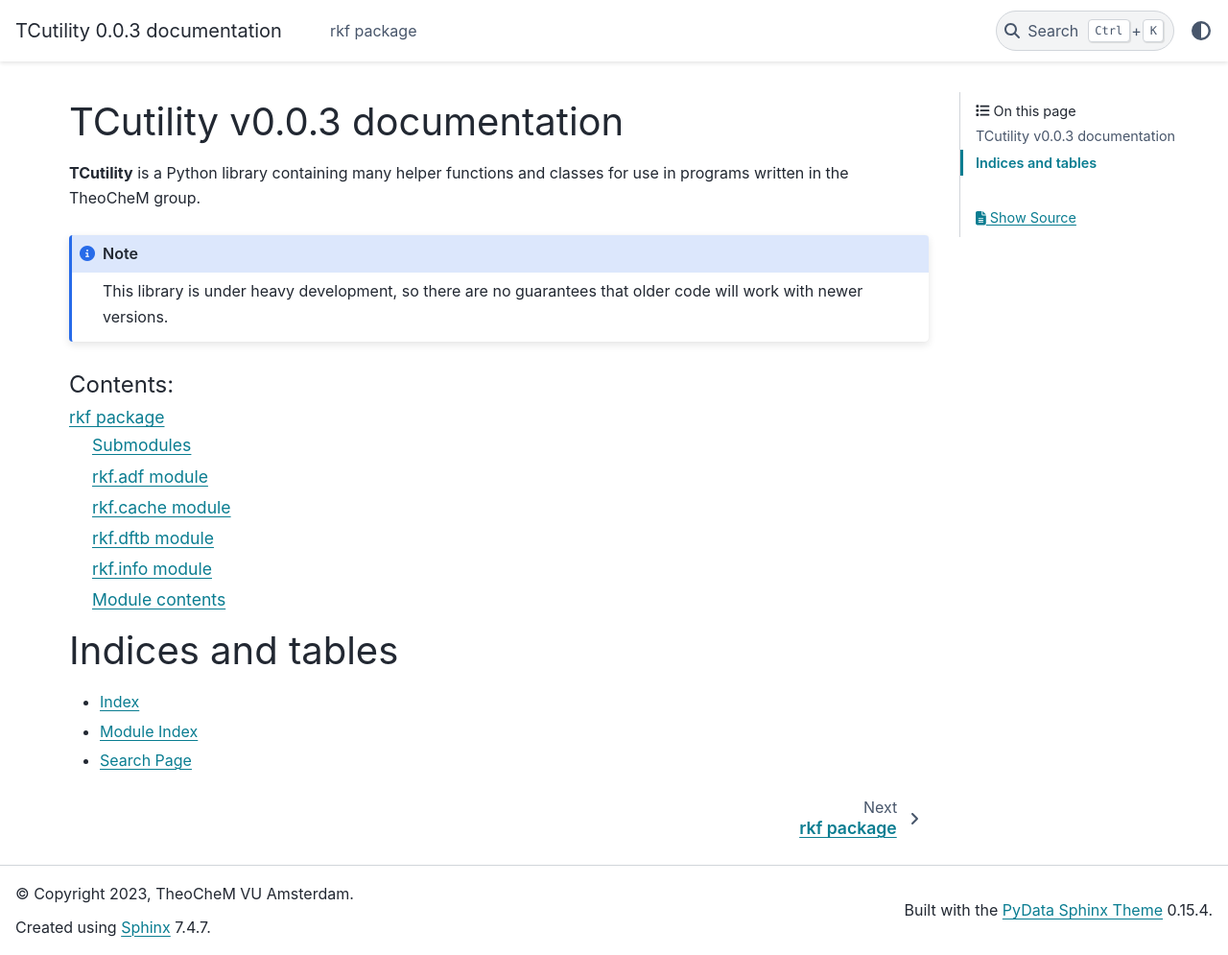
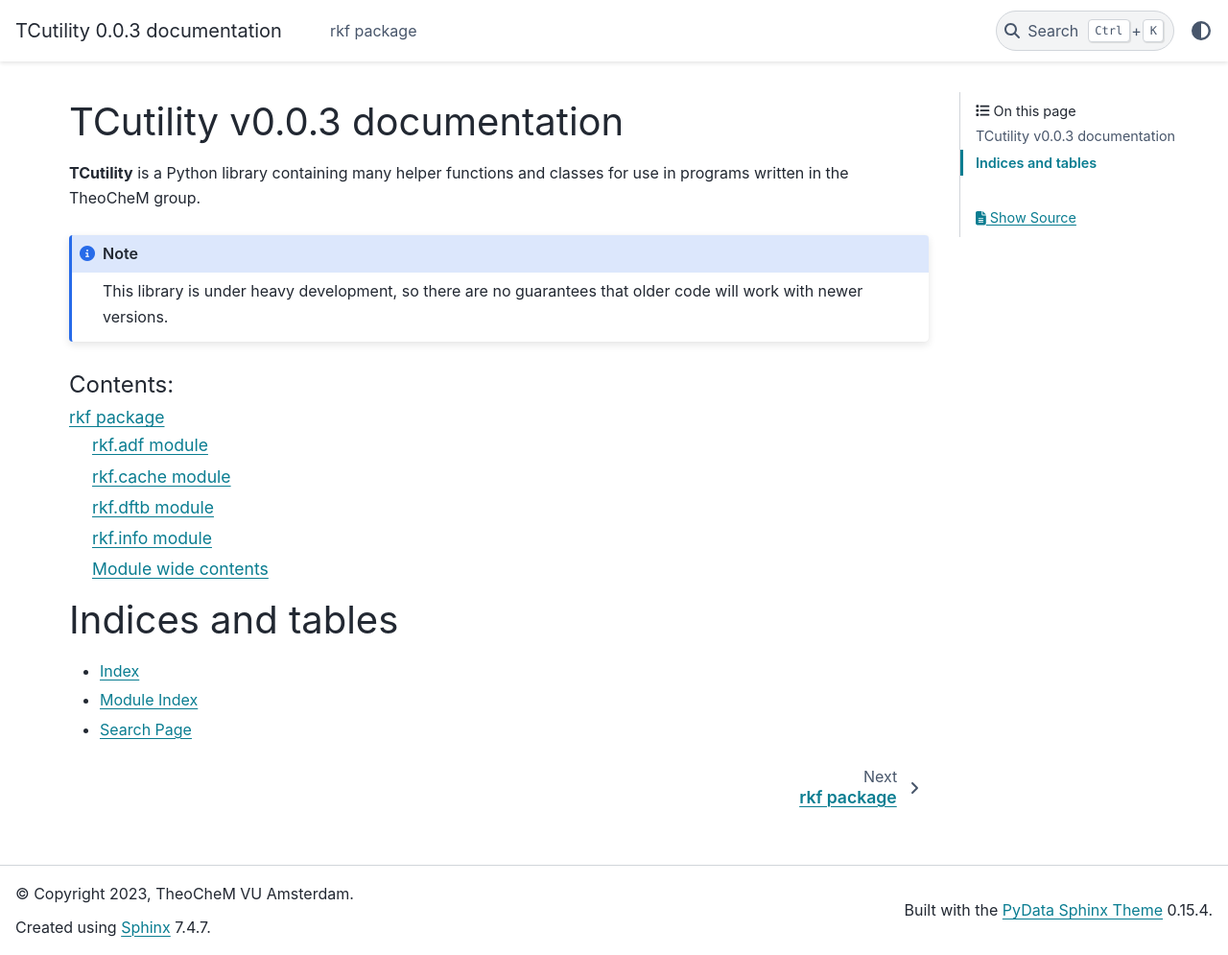
Before and after one commit to TheoChem-VU/TCutility, a Sphinx documentation site: the page built from docs/index.rst, in a window 1280 px wide and 995 px high. Shown: the whole window at 96% size. Built offline with Sphinx 7.4.7 and the PyData theme 0.15.4, drawn with Linux system fonts in a browser that asks for light colours.

Commit message:
Fixing autodoc

```diff
--- a/docs/rkf.rst
+++ b/docs/rkf.rst
@@ -4,13 +4,11 @@
 .. autosummary::
    :toctree: generated
 
-   info
-   adf
-   dftb
-   cache
+   rkf.info
+   rkf.adf
+   rkf.dftb
+   rkf.cache
 
-Submodules
-----------
 
 rkf.adf module
 --------------
@@ -44,8 +42,8 @@
    :undoc-members:
    :show-inheritance:
 
-Module contents
----------------
+Module wide contents
+--------------------
 
 .. automodule:: rkf
    :members:
```
